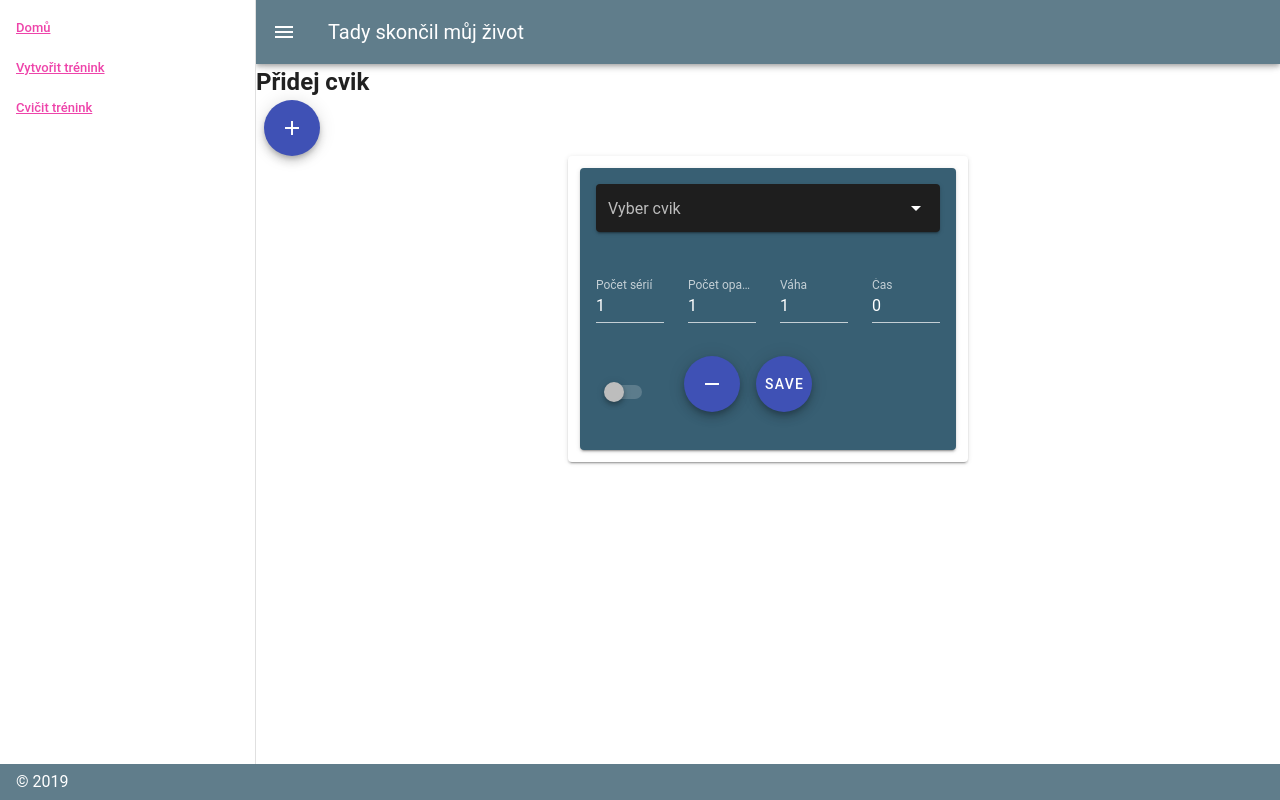
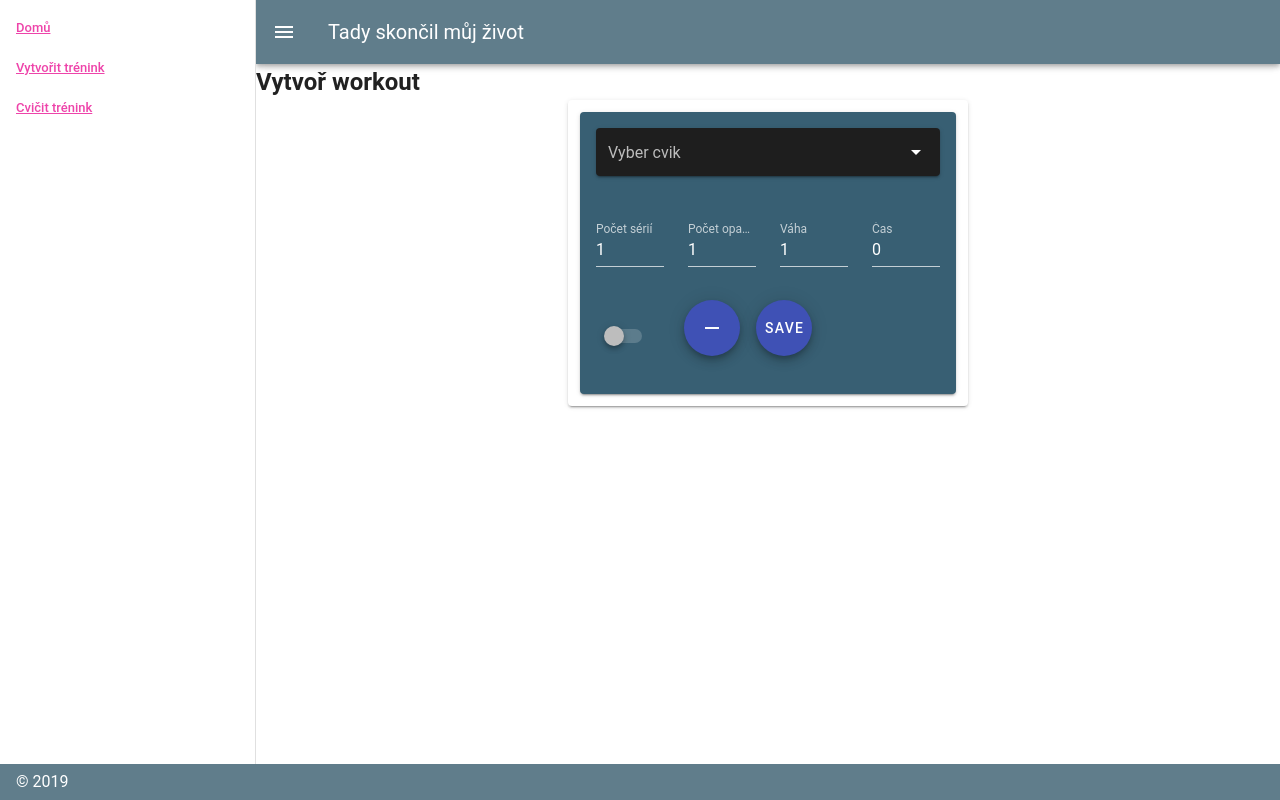
Before and after one commit to ladrlu/girja-vuetify, a Vue app: page / in a window 1280 px wide. Built offline with nearby package versions, Linux system fonts and the light colour scheme; a small style sheet from the web is missing.

Commit message:
jeste jednou

```diff
--- a/src/views/CreateWorkout.vue
+++ b/src/views/CreateWorkout.vue
@@ -1,10 +1,7 @@
 <template>
   <div class="about">
 
-    <h2>Přidej cvik</h2>
-      <v-btn @click="exercises.push(createExercise())" class="mx-2" fab dark color="indigo">
-      <v-icon dark>mdi-plus</v-icon>
-    </v-btn>
+    <h2>Vytvoř workout</h2>
 
     <create-workout-form
       v-for="index in exercises.length +1"
@@ -17,8 +14,6 @@
 </template>
 
 <script>
-let exerciseId = 1;
-
 import CreateWorkoutForm from '@/components/CreateWorkoutForm.vue';
 export default {
     data() {
@@ -33,28 +28,17 @@ export default {
     CreateWorkoutForm
   },
   methods: {
-    createExercise() {
-      return {
-          exerciseId: exerciseId++,
-          exerciseName: "",
-          setCount: 1,
-          repeatCount: 1,
-          weight: 1,
-          isCustom: false,
-          time: 0,
-          series: []
-      }
-    },
+
     eraseExercise(data) {
-     /* let arr = [];
+/*      let arr = [];
      for( var i = 0; i < this.exercises.length; i++ ) {
        console.log(this.exerciseId);
        if (this.exercises[i].exerciseId != data) {
          arr.push(this.exercises[i]);
 
        };
-     } */
-     this.exercises = this.exercises.filter(exercise => exercise.exerciseId !== data)
+     }
+     this.exercises = this.exercises.filter(exercise => exercise.exerciseId !== data) */
     },
     saveExercise(event) {
       this.exercises.push(event);
```
Also changed, not shown: src/components/CreateWorkoutForm.vue (+0 -42 lines).
